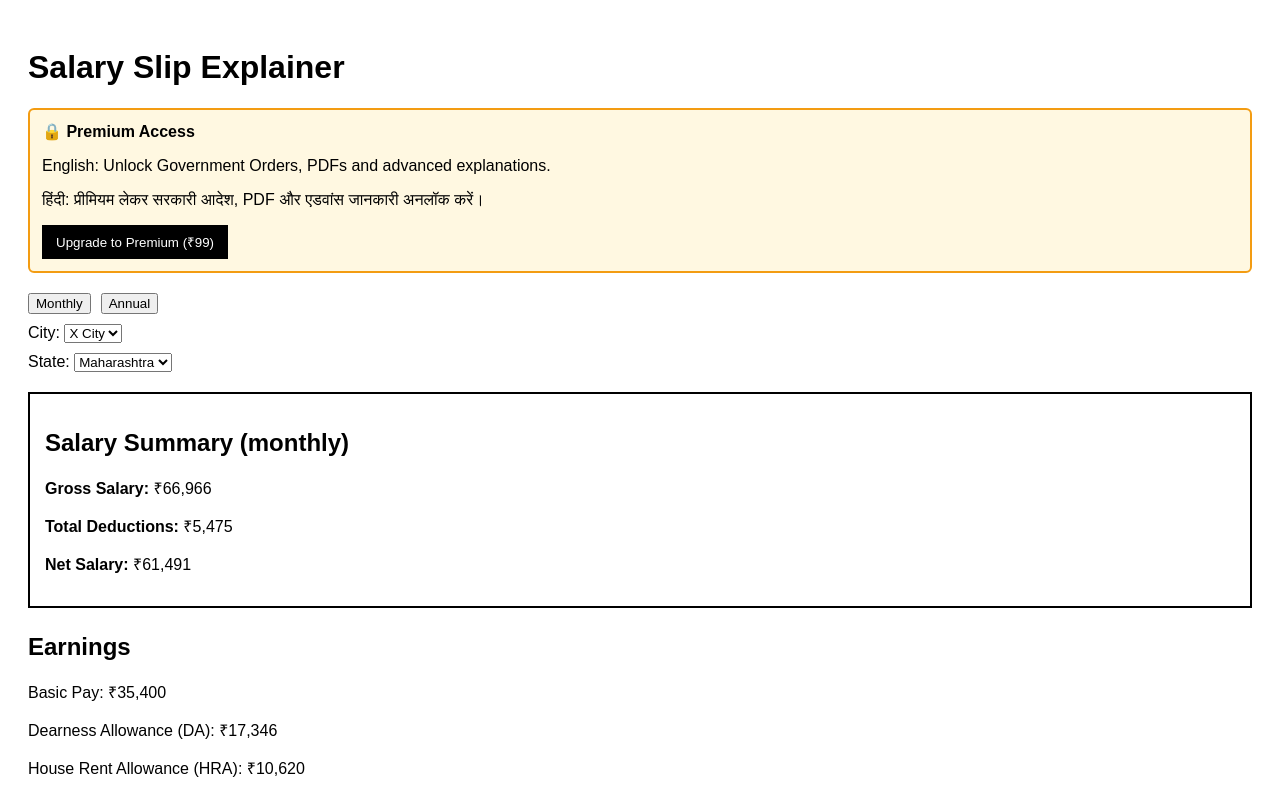
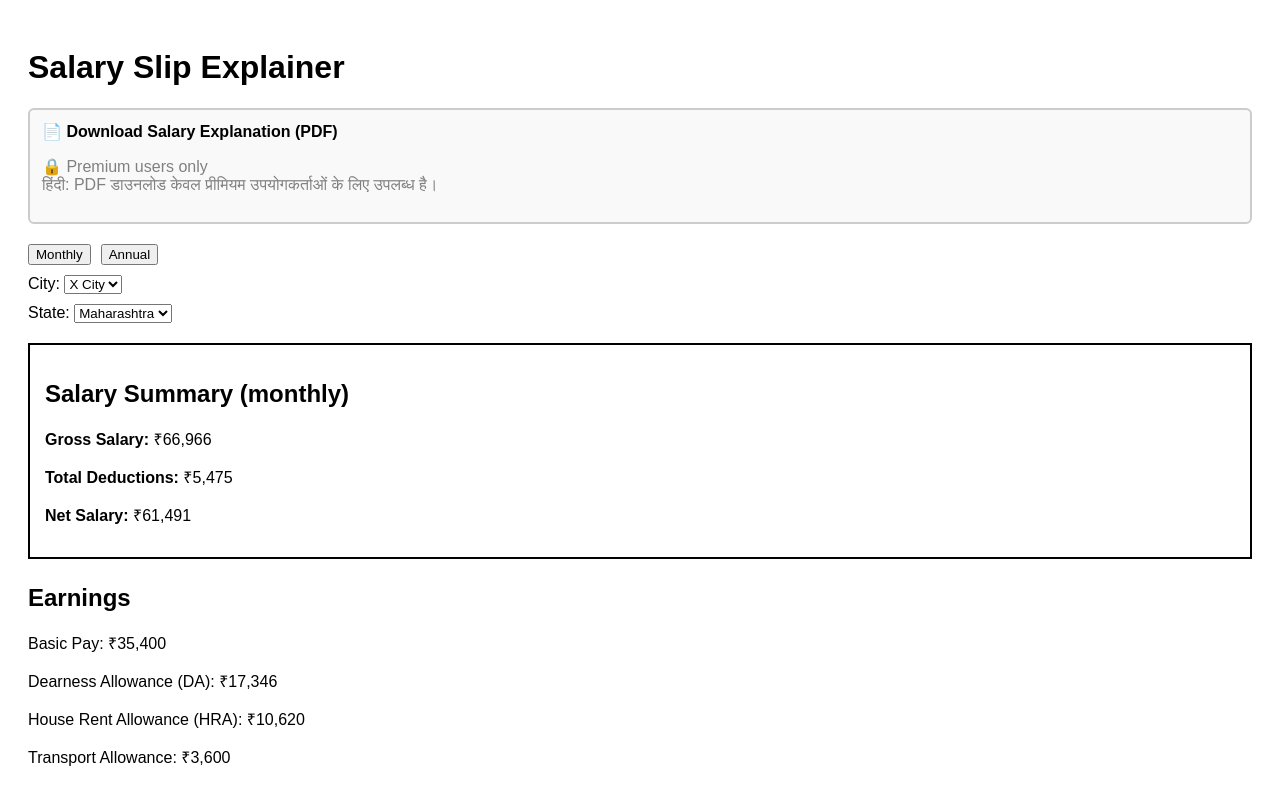
Before and after one commit to salarysamjho/salary-slip-explainer-v1, a Next.js app: page / in a window 1280 px wide. Shown: the top 790 px of the page. Built offline with nearby package versions, Linux system fonts and the light colour scheme.

Commit message:
Update page.tsx

```diff
--- a/app/page.tsx
+++ b/app/page.tsx
@@ -1,28 +1,14 @@
 'use client';
 
-import { useEffect, useState } from "react";
-
-declare global {
-  interface Window {
-    Razorpay: any;
-  }
-}
+import { useState } from "react";
 
 export default function HomePage() {
-  // ===== PREMIUM STATE (NOW DYNAMIC) =====
-  const [isPremiumUser, setIsPremiumUser] = useState(false);
+  // ===== PREMIUM FLAG (FRONTEND ONLY) =====
+  const isPremiumUser = false;
 
   const [viewMode, setViewMode] = useState<"monthly" | "annual">("monthly");
   const [cityType, setCityType] = useState<"X" | "Y" | "Z">("X");
   const [state, setState] = useState<string>("Maharashtra");
-
-  // ===== LOAD RAZORPAY SCRIPT =====
-  useEffect(() => {
-    const script = document.createElement("script");
-    script.src = "https://checkout.razorpay.com/v1/checkout.js";
-    script.async = true;
-    document.body.appendChild(script);
-  }, []);
 
   // ===== CORE VALUES =====
   const basicPay = 35400;
@@ -72,62 +58,32 @@ export default function HomePage() {
 
   const netSalary = grossSalary - totalDeductions;
 
-  // ===== RAZORPAY HANDLER =====
-  const handleUpgrade = () => {
-    if (!window.Razorpay) {
-      alert("Razorpay not loaded yet");
-      return;
-    }
-
-    const options = {
-      key: "rzp_test_1DP5mmOlF5G5ag", // Razorpay TEST key
-      amount: 9900, // ₹99 in paise
-      currency: "INR",
-      name: "Salary Slip Explainer",
-      description: "Premium Access (Test Mode)",
-      handler: function () {
-        alert("Payment successful (Test Mode)");
-        setIsPremiumUser(true);
-      },
-      prefill: {
-        name: "Test User",
-        email: "test@example.com",
-      },
-      theme: {
-        color: "#000000",
-      },
-    };
-
-    const rzp = new window.Razorpay(options);
-    rzp.open();
+  // ===== PDF HANDLER =====
+  const handleDownloadPDF = () => {
+    window.print();
   };
 
   return (
     <main style={{ padding: "20px", fontFamily: "Arial, sans-serif" }}>
       <h1>Salary Slip Explainer</h1>
 
-      {/* 🔒 PREMIUM CTA */}
-      {!isPremiumUser && (
+      {/* 🔒 PDF DOWNLOAD CTA */}
       <div
         style={{
-            border: "2px solid #f39c12",
+          border: "2px solid #ccc",
           padding: "12px",
           marginBottom: "20px",
-            backgroundColor: "#fff8e1",
           borderRadius: "6px",
+          backgroundColor: "#f9f9f9",
         }}
       >
-          <b>🔒 Premium Access</b>
-          <p>
-            English: Unlock Government Orders, PDFs and advanced explanations.
-          </p>
-          <p>
-            हिंदी: प्रीमियम लेकर सरकारी आदेश, PDF और एडवांस जानकारी अनलॉक करें।
-          </p>
+        <b>📄 Download Salary Explanation (PDF)</b>
 
+        {isPremiumUser ? (
           <button
-            onClick={handleUpgrade}
+            onClick={handleDownloadPDF}
             style={{
+              marginTop: "10px",
               padding: "8px 14px",
               background: "#000",
               color: "#fff",
@@ -135,10 +91,16 @@ export default function HomePage() {
               cursor: "pointer",
             }}
           >
-            Upgrade to Premium (₹99)
+            Download PDF
           </button>
+        ) : (
+          <p style={{ color: "gray" }}>
+            🔒 Premium users only
+            <br />
+            हिंदी: PDF डाउनलोड केवल प्रीमियम उपयोगकर्ताओं के लिए उपलब्ध है।
+          </p>
+        )}
       </div>
-      )}
 
       {/* TOGGLES */}
       <div style={{ marginBottom: "10px" }}>
@@ -183,21 +145,23 @@ export default function HomePage() {
       {/* EARNINGS */}
       <h2>Earnings</h2>
       {earnings.map((e, i) => (
-        <p key={i}>{e.title}: ₹{e.amount.toLocaleString()}</p>
+        <p key={i}>
+          {e.title}: ₹{e.amount.toLocaleString()}
+        </p>
       ))}
 
       {/* DEDUCTIONS */}
       <h2>Deductions</h2>
       {deductions.map((d, i) => (
-        <p key={i}>{d.title}: ₹{d.amount.toLocaleString()}</p>
+        <p key={i}>
+          {d.title}: ₹{d.amount.toLocaleString()}
+        </p>
       ))}
 
-      {/* PREMIUM CONFIRMATION */}
-      {isPremiumUser && (
-        <div style={{ marginTop: "30px", color: "green" }}>
-          ✅ Premium Activated. Government Orders are now unlocked.
-        </div>
-      )}
+      {/* PRINT NOTE */}
+      <p style={{ fontSize: "12px", marginTop: "30px", color: "#555" }}>
+        Note: Use browser print → “Save as PDF” for downloading.
+      </p>
     </main>
   );
 }
```
Lines whose indentation alone changed are shown as unchanged.
